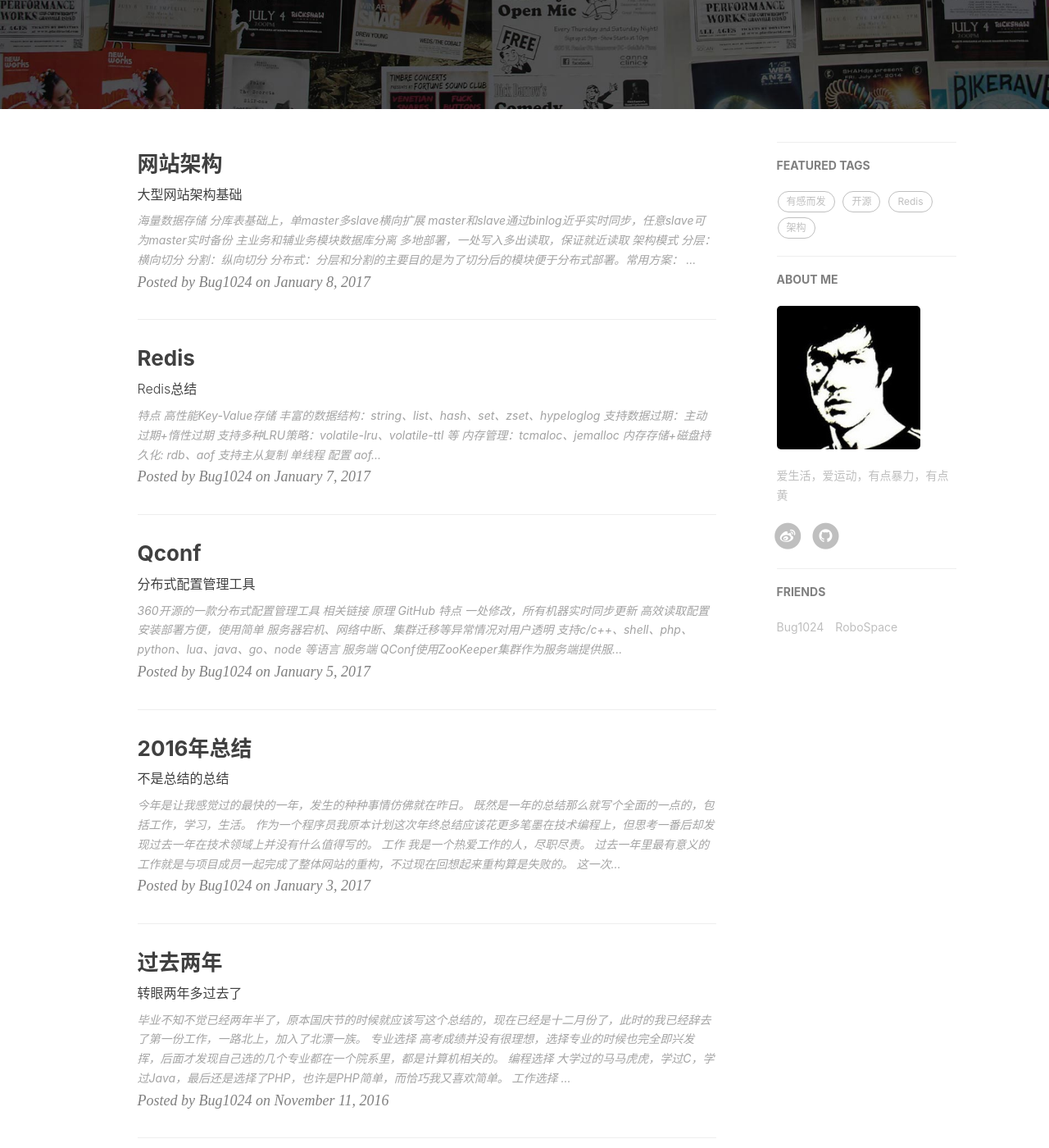
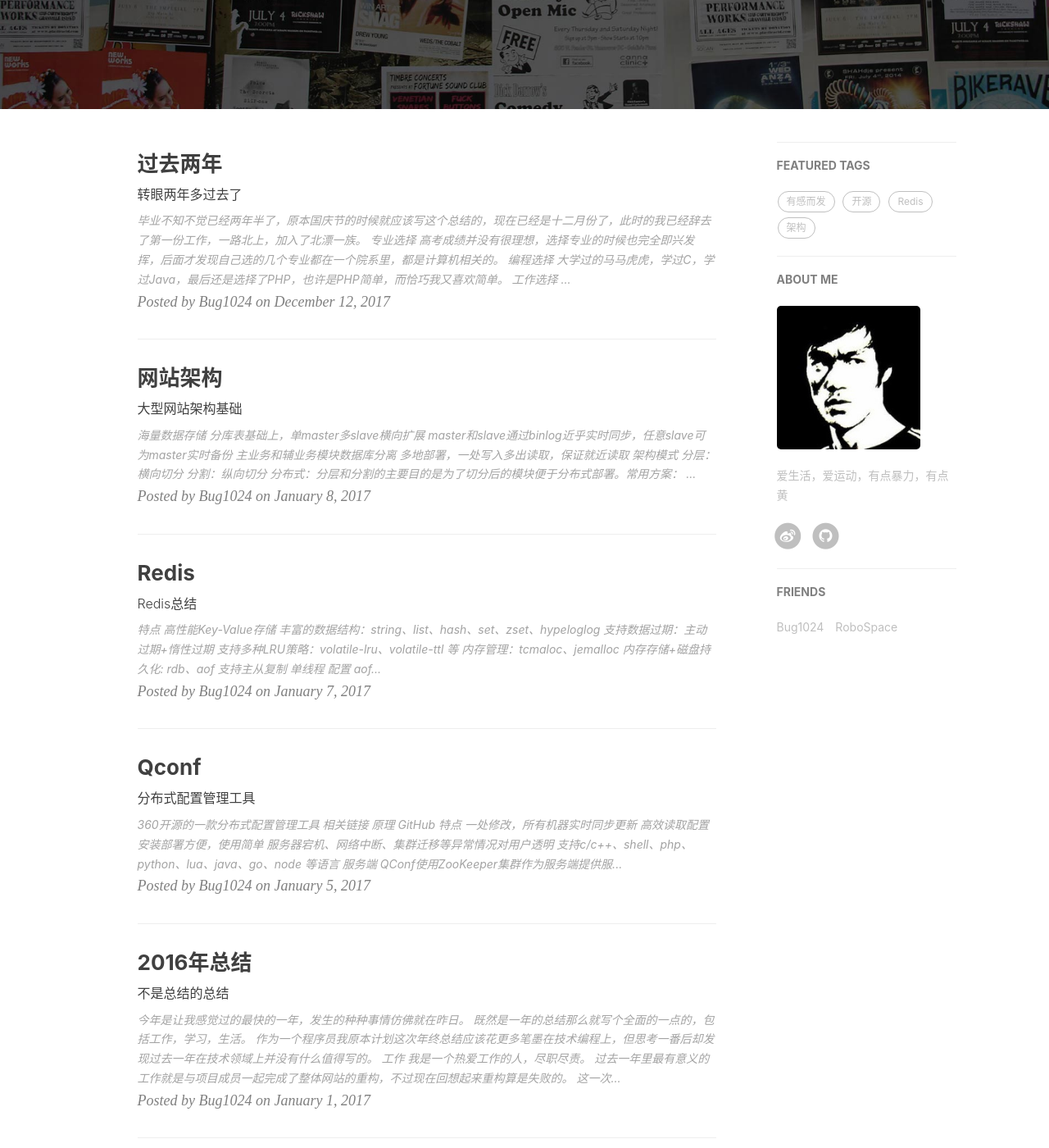
Before and after one commit to bug1024/jeet-blog, a Jekyll site: the page built from index.html, in a window 1280 px wide and 1400 px high, scrolled down 285 px. Shown: the whole window at 82% size. Built offline with Jekyll 4.4.1, drawn with Linux system fonts in a browser that asks for light colours; nearby versions of some CDN libraries; the list of posts is cut into pages by our own code; comment, search, counter and statistics services are not loaded; some of the changed text lies outside the part shown.

Commit message:
change name

```diff
--- a/_posts/2016-11-11-past-two-years.md
+++ b/_posts/2016-12-12-past-two-years.md
@@ -2,7 +2,7 @@
 layout:     post
 title:      "过去两年"
 subtitle:   "转眼两年多过去了"
-date:       2016-11-11
+date:       2017-12-12
 author:     "Bug1024"
 header-img: "img/post-bg-last-two-years.jpg"
 tags:
--- a/index.html
+++ b/index.html
@@ -1,6 +1,6 @@
 ---
 layout: page
-description: "Jeet's Blog"
+description: "Bugs are eveyrwhere"
 ---
 
 {% for post in paginator.posts %}
```
Also changed, not shown: _posts/2017-01-01-2016summary.md (renamed from _posts/2016-12-25-2016summary.md, +1 -1 lines), img/maple.jpg (added), img/number.jpg (added), img/post-bg-web-architecture.jpg.
